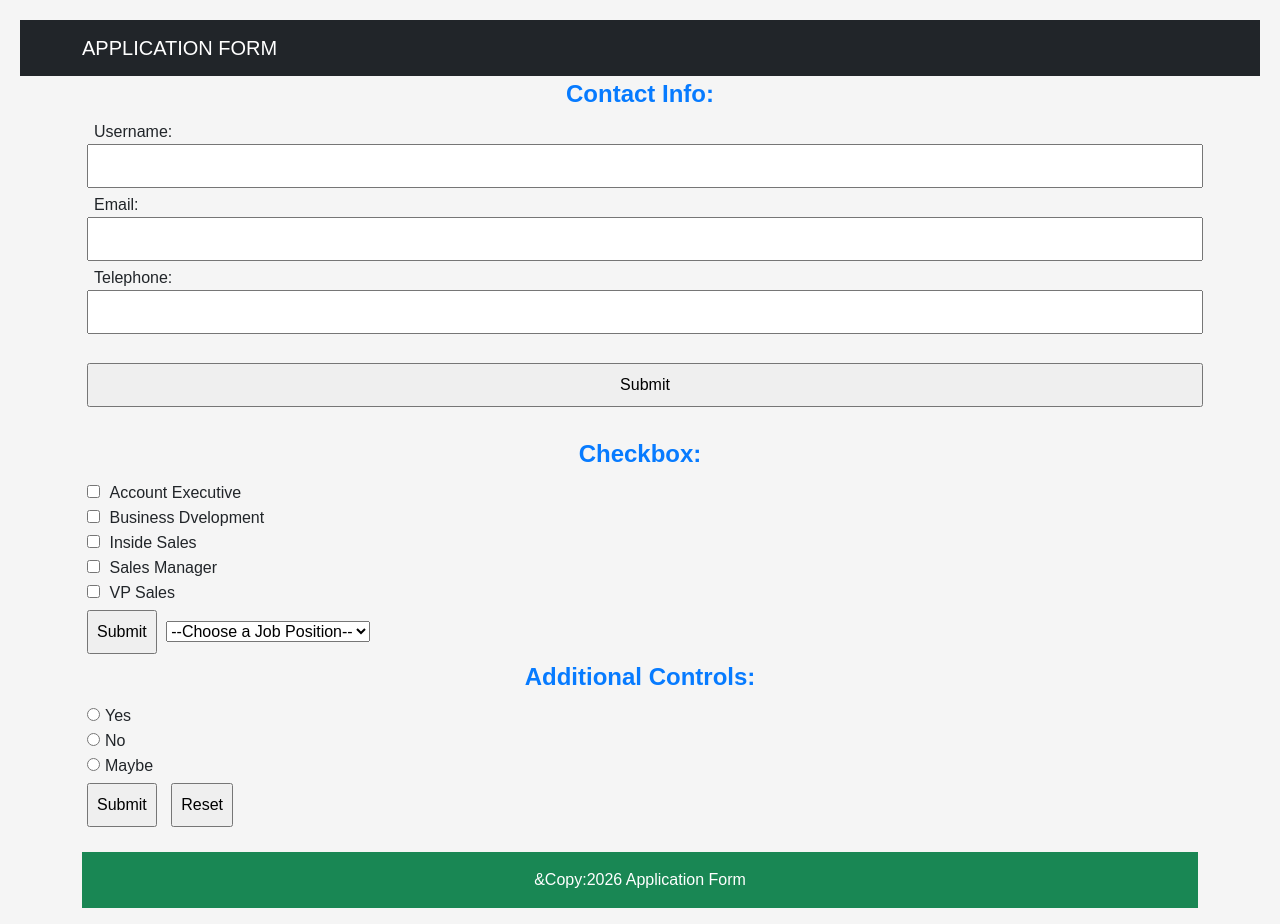
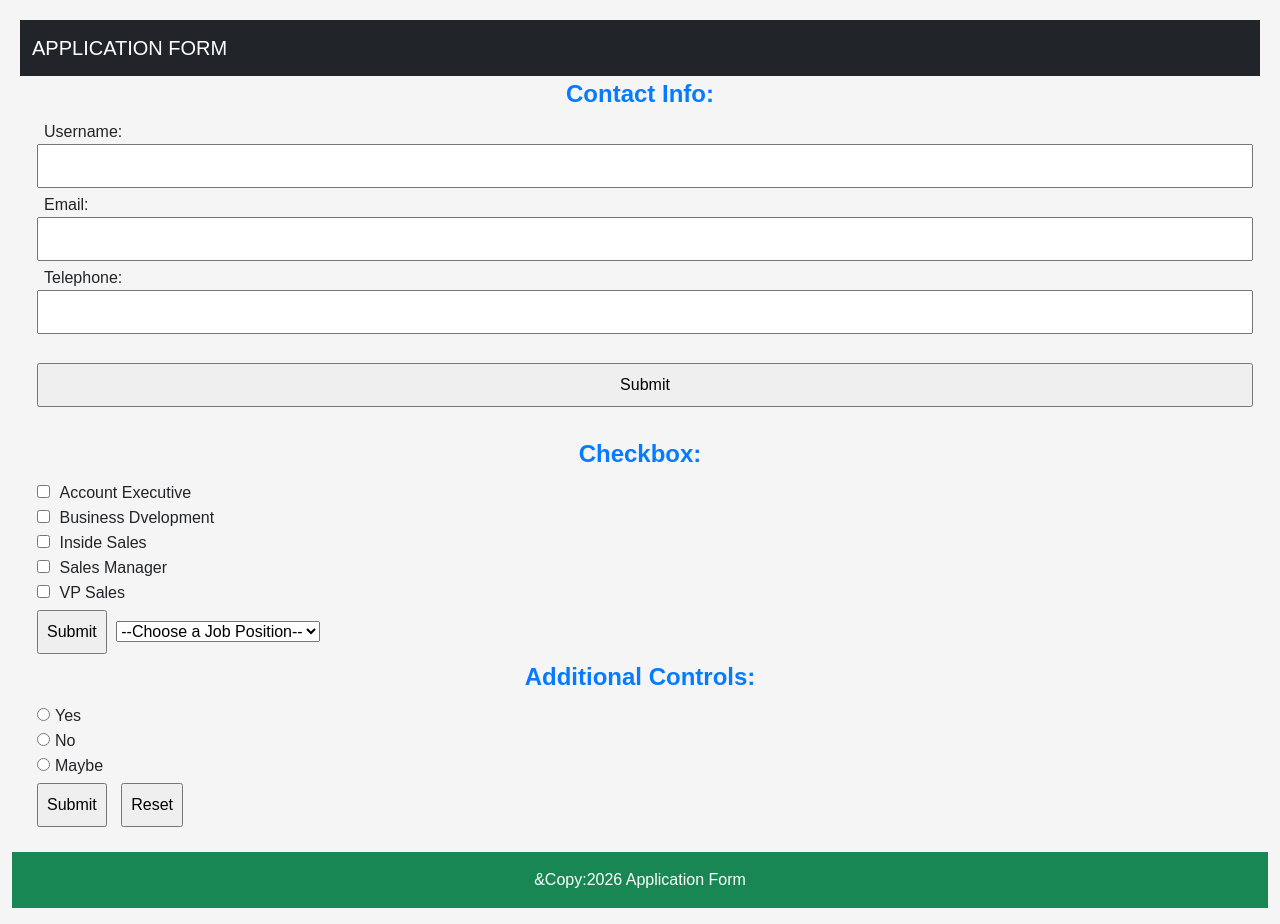
Before and after one commit to ata10-906/HTML-2-FORM, a plain HTML site: page index.html in a window 1280 px wide. Drawn offline with nearby package versions, Linux system fonts and the light colour scheme.

Commit message:
Update index.html

```diff
--- a/index.html
+++ b/index.html
@@ -16,11 +16,9 @@
 	  <header>
 		  <nav class="navbar navbar-expand-lg navbar-dark bg-dark">
 
-        <div class="container">
+        <div class="container-fluid">
 
             <a class="navbar-brand" href="index.html">APPLICATION FORM</a>
-
-			<i class="fa fa-close"></i>
 
             <button class="navbar-toggler" type="button" data-bs-toggle="collapse" data-bs-target="#navbarNav">
 
@@ -32,7 +30,7 @@
 
 	  </header>
 	  <form>
-		  <div class="container">
+		  <div class="container-fluid">
 				<!--contact info-->
 				<legend class="text-red text-center">Contact Info:</legend>
 				   <div class="card-body">
@@ -85,7 +83,6 @@
 					<legend class="text-center">Additional Controls:</legend>
 						<!--Type of position-->
 			  		<select name="job position">
-					</n>
   						<option value="">--Choose a Job Position--</option>
   						<option value="account_executive">Account Executive</option>
   						<option value="business_development">Business Development</option>
@@ -117,7 +114,7 @@
 
   </n>
 	  <footer>
-			<div class="container">
+			<div class="container-fluid">
         	<p class="text-white text-center bg-success p-3">&Copy:2026 Application Form</p>
         	</div>
 
```
